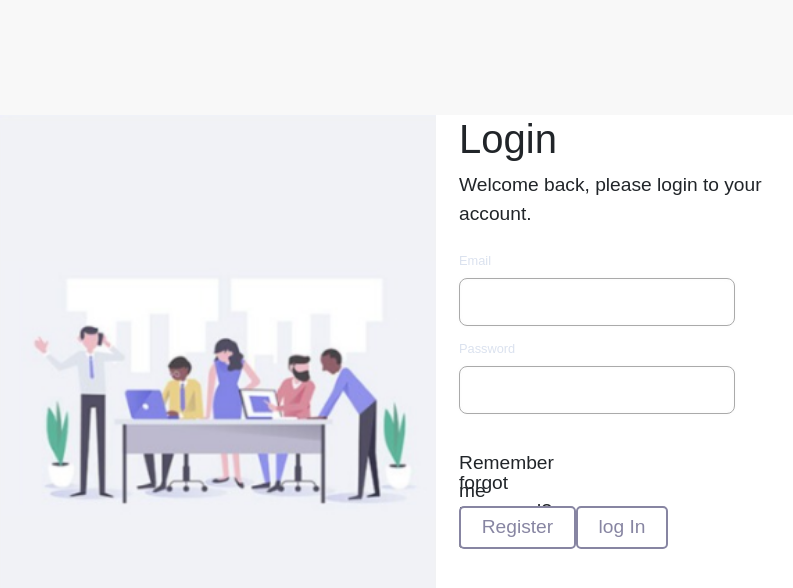
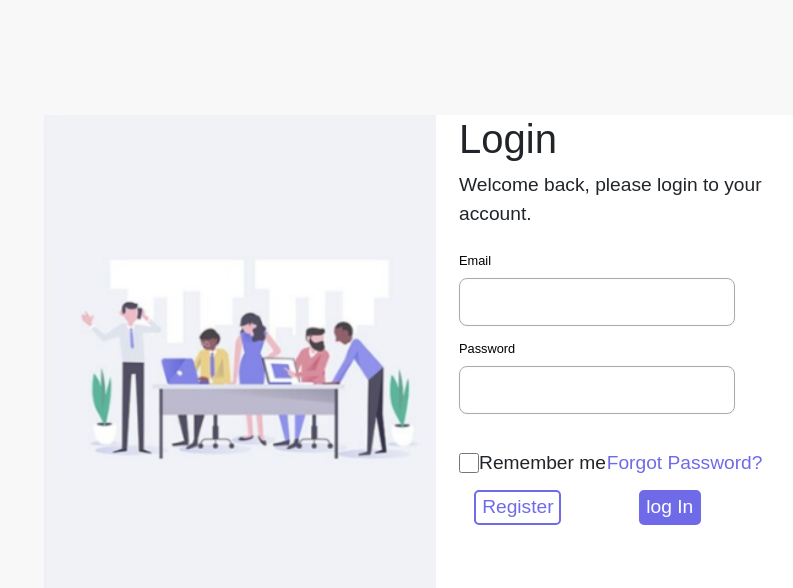
Before and after one commit to Mohammad-Alismael/cs476-project-frontend1.0.0, a React (Create React App) app: page /login in a window 1280 px wide. Shown: the top 588 px of the page, without its empty margins (140-933 px from the left). Built offline with nearby package versions, Linux system fonts and the light colour scheme.

Commit message:
fixing the last issues

```diff
--- a/src/Pages/LoginForm.js
+++ b/src/Pages/LoginForm.js
@@ -20,16 +20,11 @@ class LoginForm extends Component {
                         <input type="email" className="form-input" name="email" required/><br/>
                         <label className="password" for="password">Password</label><br/>
                         <input type="password" className="form-input password-input" name="password" required/><br/>
-                      <div className="checkbox-form">
-                          <span>Remember me</span>
-                          <input type="checkbox" name="terms" value="" />
-                      </div>
-                        <div className="checkbox-form">
-                            <span>forgot password?</span>
-                            <input type="checkbox" name="terms" value="" />
-                        </div>
+                        <input type={"checkbox"} class="checkbox-form" name="terms" value="t"/>
+                        <label className="remember" htmlFor="terms"> Remember me</label>
+                        <a className="forgot-password" href="">Forgot Password?</a><br/>
                         <button type="button" className="register">Register</button>
-                        <button type="button" className="login-button">log In</button>
+                        <button type="button" className="login">log In</button>
               </form>
           </div>
         </div>
--- a/src/Pages/RegisterForm.js
+++ b/src/Pages/RegisterForm.js
@@ -7,30 +7,29 @@ class RegisterForm extends Component {
 
     render() {
         return (
-            <div className="middle">
-                <div className="middle-left">
-                    <img className="middle-img" src={img} alt="" />
-                </div>
-                <div className="middle-right">
-                    <h1>Create Account</h1>
-                    <p>Fill the below form to create a new account.</p>
-                    <form className="user-info">
-                        <input type="text" className="form-input" name="fname" placeholder="Name" required/><br/>
-                            <label htmlFor="fname"></label><br/>
-                            <input type="email" className="form-input" name="email" placeholder="Email" required/><br/>
-                                <label htmlFor="password"></label><br/>
-                                <input type="password" className="form-input" name="password" placeholder="Password"
-                                       required/><br/>
-                                    <label htmlFor="confirm-password"></label><br/>
-                                    <input type="password" className="form-input" name="confirm-password"
-                                           placeholder="Confirm Password" required/><br/>
-                                        <input type="checkbox" className="checkbox-form" name="terms" value="t"/>
-                                            <label htmlFor="terms"> I accept the terms & conditions.</label><br/>
-                                            <button className="login-button" type="button" name="button">Login</button>
-                                            <button className="register-button" type="button" name="button">Register</button>
-                    </form>
-                </div>
-            </div>
+            <Container fluid>
+                <Row>
+                    <div class="col-lg-6 col-md-6 col-sm-6 create-left" >
+                        <img className={"middle-img"} src={img} alt="" />
+                    </div>
+                    <div class="col-lg-4 col-md-4 col-sm-4 create-right">
+                        <h1>Create Account</h1>
+                        <p>Fill the below form to create a new account.</p>
+                        <form class="user-info">
+                            <input type="text" class="form-input" name="fname" placeholder="Username" required/><br/>
+                            <label for="fname"></label><br/>
+                            <input type="email" class="form-input" name="email" placeholder="Email" required/><br/>
+                            <label for="password"></label><br/>
+                            <input type="password" class="form-input" name="password" placeholder="Password" required/><br/>
+                            <label for="confirm-password"></label><br/>
+                            <input type="password" class="form-input confirm-password" name="confirm-password" placeholder="Confirm Password" required/><br/>
+                            <input type="checkbox" class="checkbox-form" name="terms" value="t"/>
+                            <label for="terms"> I accept the terms & conditions.</label><br/>
+                            <button className="login-button" type="button" name="button" style={{marginTop: '10px'}}>Register</button>
+                        </form>
+                    </div>
+                </Row>
+            </Container>
     );
     }
 }
--- a/src/Pages/css/LoginPage.css
+++ b/src/Pages/css/LoginPage.css
@@ -61,20 +61,16 @@ img {
 /* Form Section */
 .forgot-password {
   position: absolute;
-  right: 31%;
+  right: 15%;
   color: rgb(111, 107, 232);
   text-decoration: none;
 }
 
-.password {
+.password, .email {
   font-size: 0.8rem;
-  color: #dbe2ef;
+  color: black;
 }
 
-.email {
-  font-size: 0.8rem;
-  color: #dbe2ef;
-}
 
 .checkbox-form {
   width: 20px;
@@ -88,16 +84,7 @@ img {
   margin-bottom: 5%;
 }
 
-/* Button Section */
-.login-button {
-  margin-top: 5%;
-  padding: 1.5% 6% 1.5% 6%;
-  border-radius: 5px;
-  color: #8785a2;
-  border-color: #8785a2;
-  border-style: solid;
-  background-color: white;
-}
+
 
 .register-button {
   position: absolute;
@@ -112,6 +99,19 @@ img {
 }
 
 .register {
+  position: absolute;
+  left: 10%;
+  margin-top: 1.1%;
+  color: white;
+  border-style: solid;
+  border-color: rgb(111, 107, 232);
+  color: rgb(111, 107, 232);
+  background-color: white;
+  padding: 0.4% 1.5% 0.4% 1.5%;
+  border-radius: 5px;
+}
+/* Button Section */
+.login-button {
   margin-top: 5%;
   padding: 1.5% 6% 1.5% 6%;
   border-radius: 5px;
```
